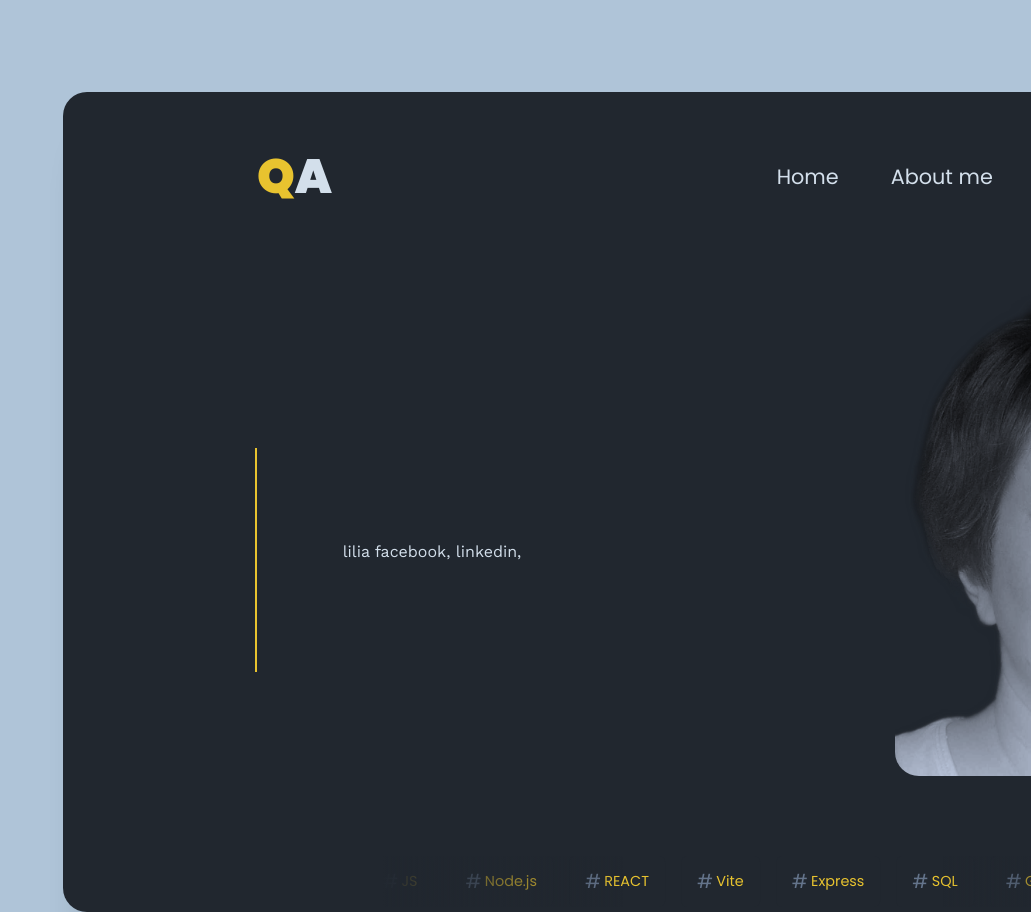
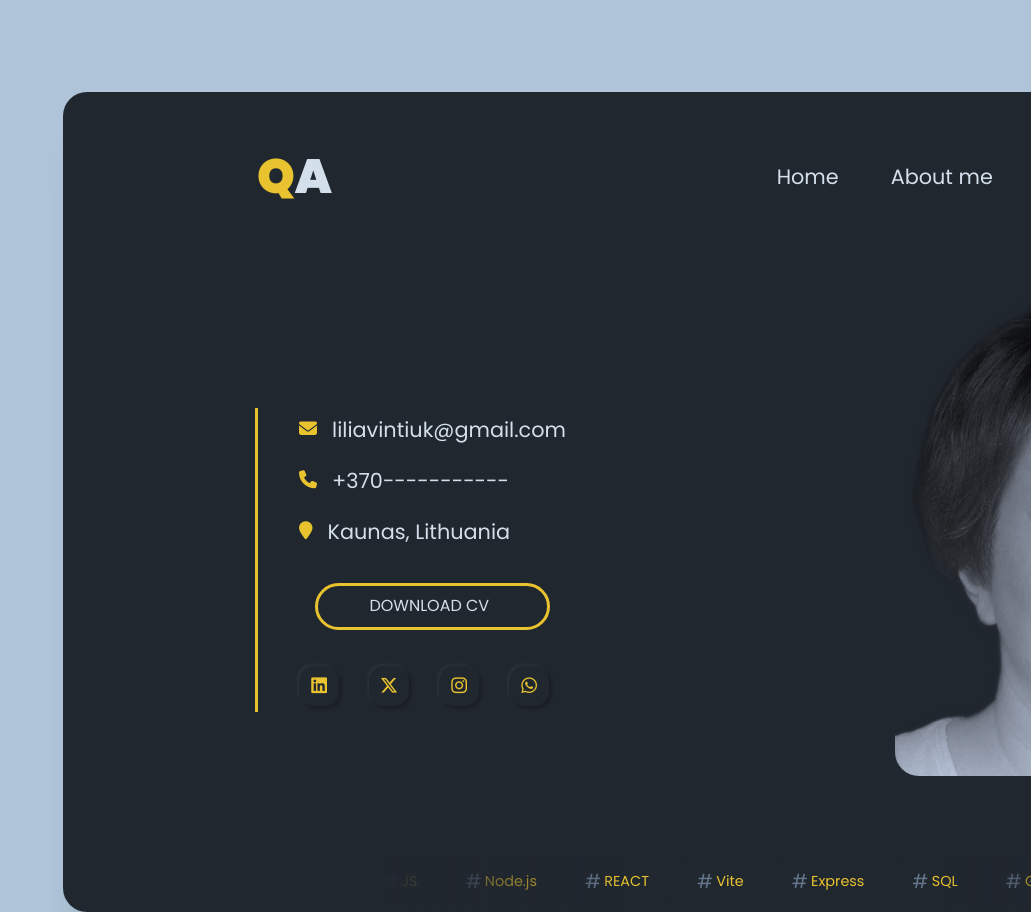
Before and after one commit to liliiavint/cv, a website with bundled scripts: page contact/index.html in a window 1280 px wide. Shown: the top 912 px of the page, without its empty margins (249-1280 px from the left). Built offline with nearby package versions, Linux system fonts and the light colour scheme.

Commit message:
update contact

```diff
--- a/contact/index.html
+++ b/contact/index.html
@@ -4,6 +4,7 @@
     <meta charset="UTF-8">
     <meta name="viewport" content="width=device-width, initial-scale=1.0">
     <link rel="stylesheet" href="../css/style.css">
+    <link rel="stylesheet" href="../css/page/contact.css">
     <link rel="preconnect" href="https://fonts.googleapis.com">
 <link rel="preconnect" href="https://fonts.gstatic.com" crossorigin>
 <link href="https://fonts.googleapis.com/css2?family=Poppins:ital,wght@0,100;0,200;0,300;0,400;0,500;0,600;0,700;0,800;0,900;1,100;1,200;1,300;1,400;1,500;1,600;1,700;1,800;1,900&display=swap" rel="stylesheet">
@@ -24,9 +25,26 @@
         </header>
         <main class="container">
           <div class="vertical-line"></div>
-          <div class="name">
-              lilia
-              facebook, linkedin,
+          <div class="contact">
+              <div class="email">
+                <i class="fa fa-envelope"></i>
+                <p>liliavintiuk@gmail.com</p>
+              </div>
+              <div class="phone">
+                <i class="fa fa-phone" aria-hidden="true"></i>
+                <p>+370-----------</p>
+              </div>
+              <div class="location">
+                <i class="fa fa-map-marker" aria-hidden="true"></i>
+                <p>Kaunas, Lithuania</p>
+              </div>
+              <button id="button">Download CV</button>
+              <ul>
+                <li><a href="#"><i class="fa-brands fa-linkedin"></i></a></li>
+                <li><a href="#"><i class="fa-brands fa-x-twitter"></i></a></li>
+                <li><a href="#"><i class="fa-brands fa-instagram"></i></a></li>
+                <li><a href="#"><i class="fa-brands fa-whatsapp"></i></a></li>
+              </ul>
           </div>
           <img class="photo" src="../img/photo.png" alt="">
       </main>
--- a/css/page/contact.css
+++ b/css/page/contact.css
@@ -0,0 +1,63 @@
+@import url('https://use.fontawesome.com/releases/v6.5.1/css/all.css');
+
+ul {
+    display: flex;
+    gap: 30px;
+  }
+
+  li {
+    list-style: none;
+    --color: #ff0050;
+  }
+  .contact{
+    display: flex;
+    flex-direction: column;
+    gap: 20px;
+    color:#d3dfeb;
+    font-family: "Work Sans", sans-serif;
+  }
+
+  .contact>.phone, .location, .email{
+    display: flex;
+    flex-direction: row;
+    align-items: center;
+    font-size: 1.3rem;
+    gap: 15px;
+  }
+
+  .contact>ul>li>a {
+    display: flex;
+    width: 40px;
+    height: 40px;
+    background: #21272F;
+    border-radius: 15px;
+    box-shadow:
+      -2px -2px 3px #ffffff0d,
+      3px 3px 3px #00000033;
+    align-items: center;
+    justify-content: center;
+    text-decoration: none;
+  }
+
+  .fa-brands, .fa {
+    font-size: 18px;
+    color: #e8c32f;
+    transition: all .3s ease-in-out;
+  }
+
+  a:hover .fa-brands {
+    color: var(--color);
+    text-shadow: 0 0 30px var(--color);
+  }
+
+  li:nth-child(2) {
+    --color: #1c7dd5;
+  }
+
+  li:nth-child(3) {
+    --color: #d43256;
+  }
+
+  li:nth-child(4) {
+    --color: #4cd137;
+  }
--- a/css/style.css
+++ b/css/style.css
@@ -73,9 +73,9 @@ span {
 }
 .vertical-line {
   border: none;
-  border-left: 2px solid #e8c32f;
+  border-left: 3px solid #e8c32f;
   margin-right: -18rem;
-  height: 14rem;
+  height: 19rem;
 }
 .name a{
   font-size: 3rem;
@@ -96,9 +96,9 @@ span {
 button{
   margin: 1rem;
   padding: 0.8rem;
-  padding-left: 3.2rem;
+  padding-left: 2.8rem;
   padding-right: 3.2rem;
-  font-size: 0.8rem;
+  font-size: 1rem;
   line-height: 1rem;
   background-color: #21272F;
   color: #d3dfeb;
```
Also changed, not shown: index.html (+0 -1 lines).
